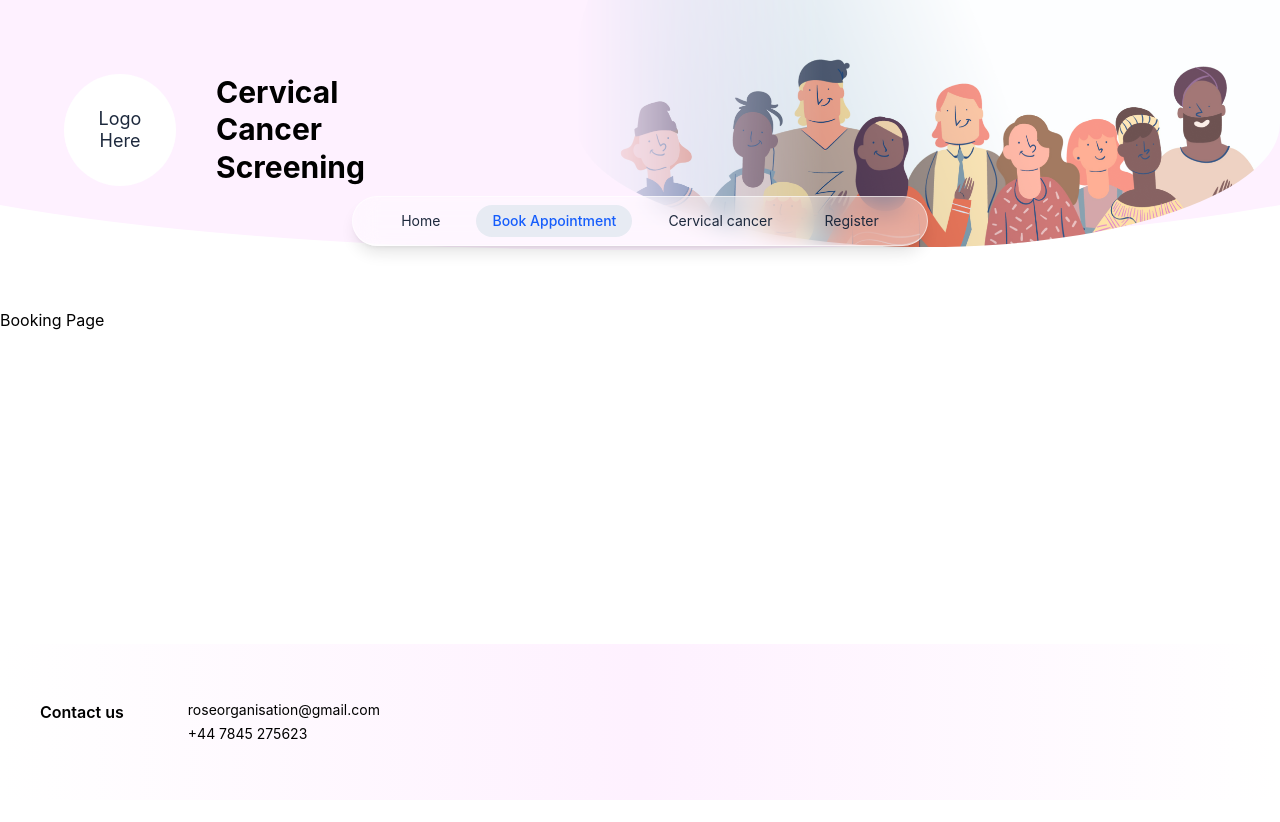
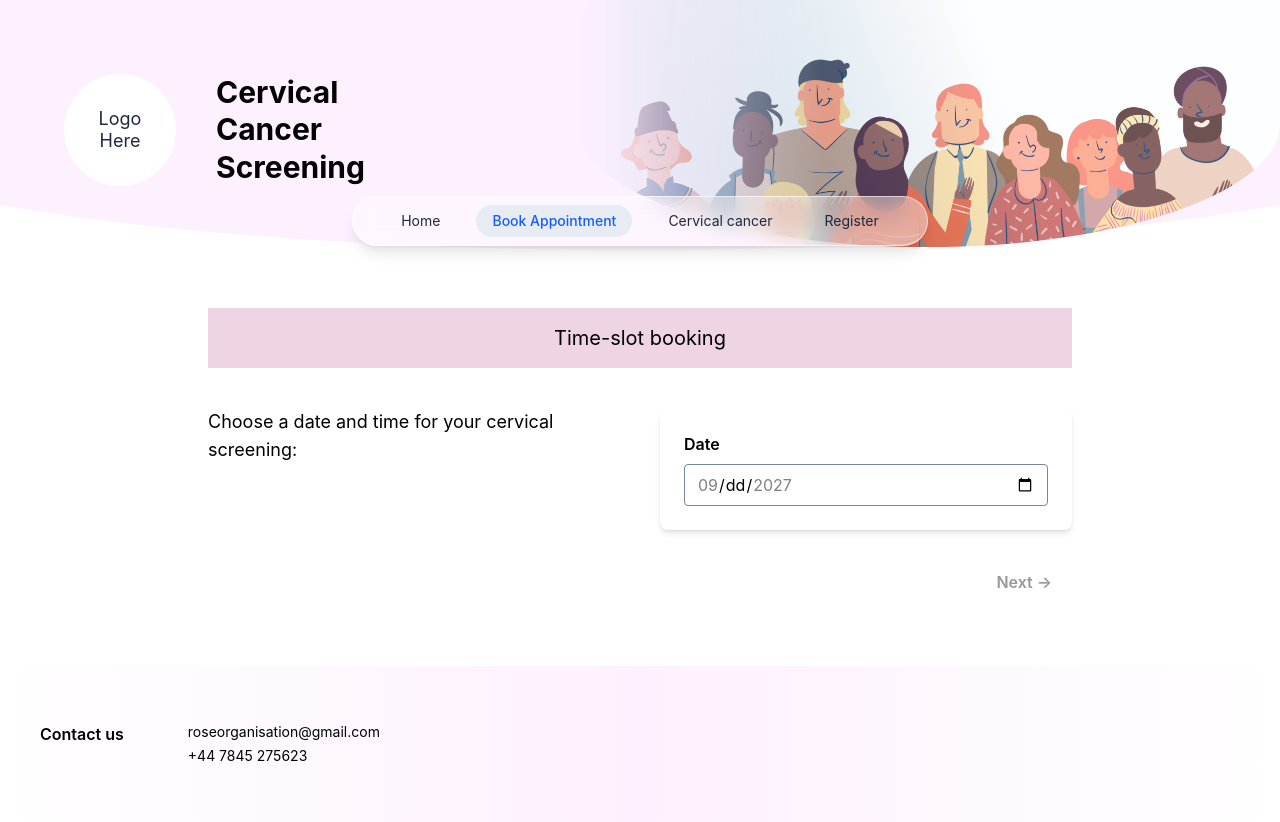
Before and after one commit to verlanski/KV6014-Group-Project, a React (Vite) app: page /booking in a window 1280 px wide. Before the commit the page ends 800 px from the top, so only its background shows below. Built offline with nearby package versions, Linux system fonts and the light colour scheme.

Commit message:
Add time-slot booking page

```diff
--- a/src/pages/BookingPage.jsx
+++ b/src/pages/BookingPage.jsx
@@ -1,7 +1,153 @@
+// Wireframe screen 4 - Time-Slot Booking
+// The user picks a date and a time slot, then presses Next to go to
+// the Booking Confirmation page (wireframe screen 5).
+
+import { useState } from "react";
+import { useNavigate } from "react-router";
+
+// ---------------------------------------------------------------
+// Dummy data for now. Later this will come from the database
+// (Supabase), set by the admin on the Admin Dashboard.
+// ---------------------------------------------------------------
+const EVENT = {
+  firstDate: "2027-09-17", // first day people can book (YYYY-MM-DD)
+  lastDate: "2027-09-17",  // last day people can book
+  startTime: "09:00",      // first slot of the day
+  endTime: "17:30",        // event finishes at this time
+  slotMinutes: 30,         // length of each appointment
+};
+
+// Slots that are already full (date + time). Also dummy data for now.
+const FULL_SLOTS = ["2027-09-17 10:00", "2027-09-17 13:30"];
+
+// Turns "09:00" into minutes after midnight (540), so we can add 30 each time.
+function toMinutes(time) {
+  const [hours, minutes] = time.split(":").map(Number);
+  return hours * 60 + minutes;
+}
+
+// Turns minutes after midnight back into "09:00".
+function toTime(totalMinutes) {
+  const hours = String(Math.floor(totalMinutes / 60)).padStart(2, "0");
+  const minutes = String(totalMinutes % 60).padStart(2, "0");
+  return `${hours}:${minutes}`;
+}
+
+// Builds the list of slot start times, e.g. ["09:00", "09:30", ... "17:00"].
+function buildSlots() {
+  const slots = [];
+  const end = toMinutes(EVENT.endTime);
+  for (let t = toMinutes(EVENT.startTime); t + EVENT.slotMinutes <= end; t += EVENT.slotMinutes) {
+    slots.push(toTime(t));
+  }
+  return slots;
+}
+
 export default function BookingPage() {
+  const [date, setDate] = useState(""); // chosen date, e.g. "2027-09-17"
+  const [time, setTime] = useState(""); // chosen time, e.g. "09:30"
+  const navigate = useNavigate();
+
+  const slots = buildSlots();
+
+  // A date is only valid if it is inside the event dates.
+  const dateIsValid = date >= EVENT.firstDate && date <= EVENT.lastDate;
+
+  // Next only works when a valid date AND a time have been chosen.
+  const canContinue = dateIsValid && time !== "";
+
+  function handleDateChange(event) {
+    setDate(event.target.value);
+    setTime(""); // a new date means the old time choice no longer applies
+  }
+
+  function handleNext() {
+    // Send the choice to the confirmation page.
+    // NOTE: agree this route with Racheal (Booking Confirmation, screen 5).
+    navigate("/booking/confirmation", { state: { date, time } });
+  }
+
   return (
-    <div>
-      <h1>Booking Page</h1>
-    </div>
+    <main className="mx-auto max-w-4xl px-4 pb-16">
+      {/* Pink title bar from the wireframe */}
+      <h1 className="bg-bg-surface py-4 text-center text-xl text-text-main">
+        Time-slot booking
+      </h1>
+
+      <div className="mt-10 grid gap-10 md:grid-cols-2">
+        {/* Left side: instruction text */}
+        <p className="text-lg text-text-main">
+          Choose a date and time for your cervical screening:
+        </p>
+
+        {/* Right side: date picker and time slots */}
+        <div className="rounded-lg bg-bg-main p-6 shadow-md">
+          <label htmlFor="booking-date" className="block font-semibold text-text-main">
+            Date
+          </label>
+          <input
+            id="booking-date"
+            type="date"
+            min={EVENT.firstDate}
+            max={EVENT.lastDate}
+            value={date}
+            onChange={handleDateChange}
+            className="mt-2 w-full rounded border border-accent px-3 py-2"
+          />
+          {date !== "" && !dateIsValid && (
+            <p className="mt-2 text-sm text-red-700">
+              Please choose a date during the event.
+            </p>
+          )}
+
+          {/* Time slots only appear once a valid date is picked */}
+          {dateIsValid && (
+            <fieldset className="mt-6">
+              <legend className="font-semibold text-text-main">Time</legend>
+              <div className="mt-2 grid grid-cols-3 gap-2 sm:grid-cols-4">
+                {slots.map((slot) => {
+                  const isFull = FULL_SLOTS.includes(`${date} ${slot}`);
+                  const isChosen = slot === time;
+                  return (
+                    <button
+                      key={slot}
+                      type="button"
+                      disabled={isFull}
+                      aria-pressed={isChosen}
+                      onClick={() => setTime(slot)}
+                      className={
+                        "rounded px-2 py-2 text-sm " +
+                        (isFull
+                          ? "cursor-not-allowed bg-gray-200 text-gray-400 line-through"
+                          : isChosen
+                          ? "bg-primary text-white"
+                          : "bg-button-main text-button-text hover:bg-accent hover:text-white")
+                      }
+                    >
+                      {slot}
+                    </button>
+                  );
+                })}
+              </div>
+              <p className="mt-2 text-xs text-text-alternative">
+                Crossed-out times are already full.
+              </p>
+            </fieldset>
+          )}
+        </div>
+      </div>
+
+      {/* Next button, bottom right like the wireframe */}
+      <div className="mt-8 flex justify-end">
+        <button
+          type="button"
+          onClick={handleNext}
+          disabled={!canContinue}
+          className="rounded px-5 py-2 font-semibold text-text-main disabled:cursor-not-allowed disabled:opacity-40 enabled:hover:underline"
+        >
+          Next →
+        </button>
+      </div>
+    </main>
   );
 }
```
